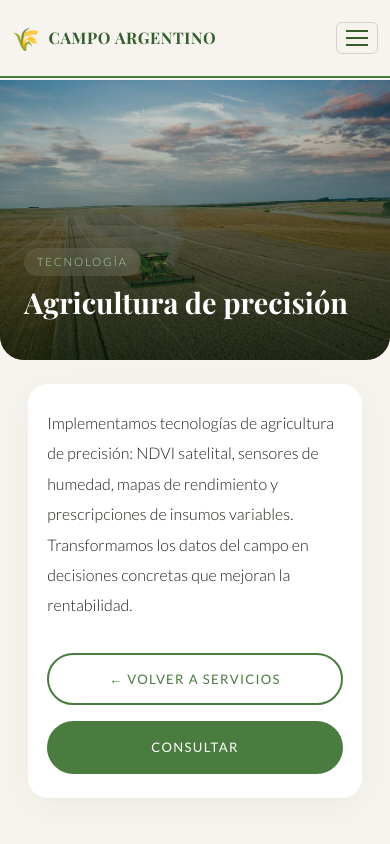
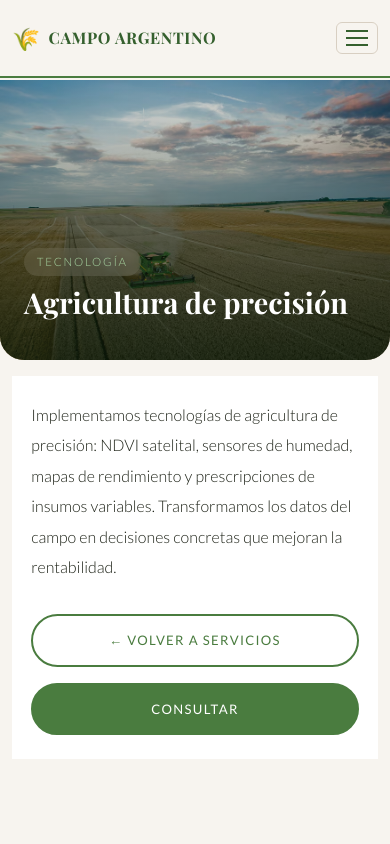
Before and after one commit to JoacoAutilio/campo-argentino, a React (Vite) app: page /servicios/agricultura-de-precision in a window 390 px wide. Shown: the top 844 px of the page. Built offline with nearby package versions, Linux system fonts and the light colour scheme; a web font is replaced by a local one.

Commit message:
arreglando imagenes en mobile

```diff
--- a/src/styles/ServicioDetalle.css
+++ b/src/styles/ServicioDetalle.css
@@ -67,7 +67,12 @@
 }
 
 @media (max-width: 600px) {
-  .cv-detalle-body { padding: 1.5rem 1.2rem; margin: 1.5rem 1rem 0; }
+  .cv-detalle-body {
+    padding: 1.5rem 1.2rem;
+    margin: 1rem 0 0;
+    border-radius: 0;
+    box-shadow: none;
+  }
 }
 
 .cv-detalle-descripcion {
```
